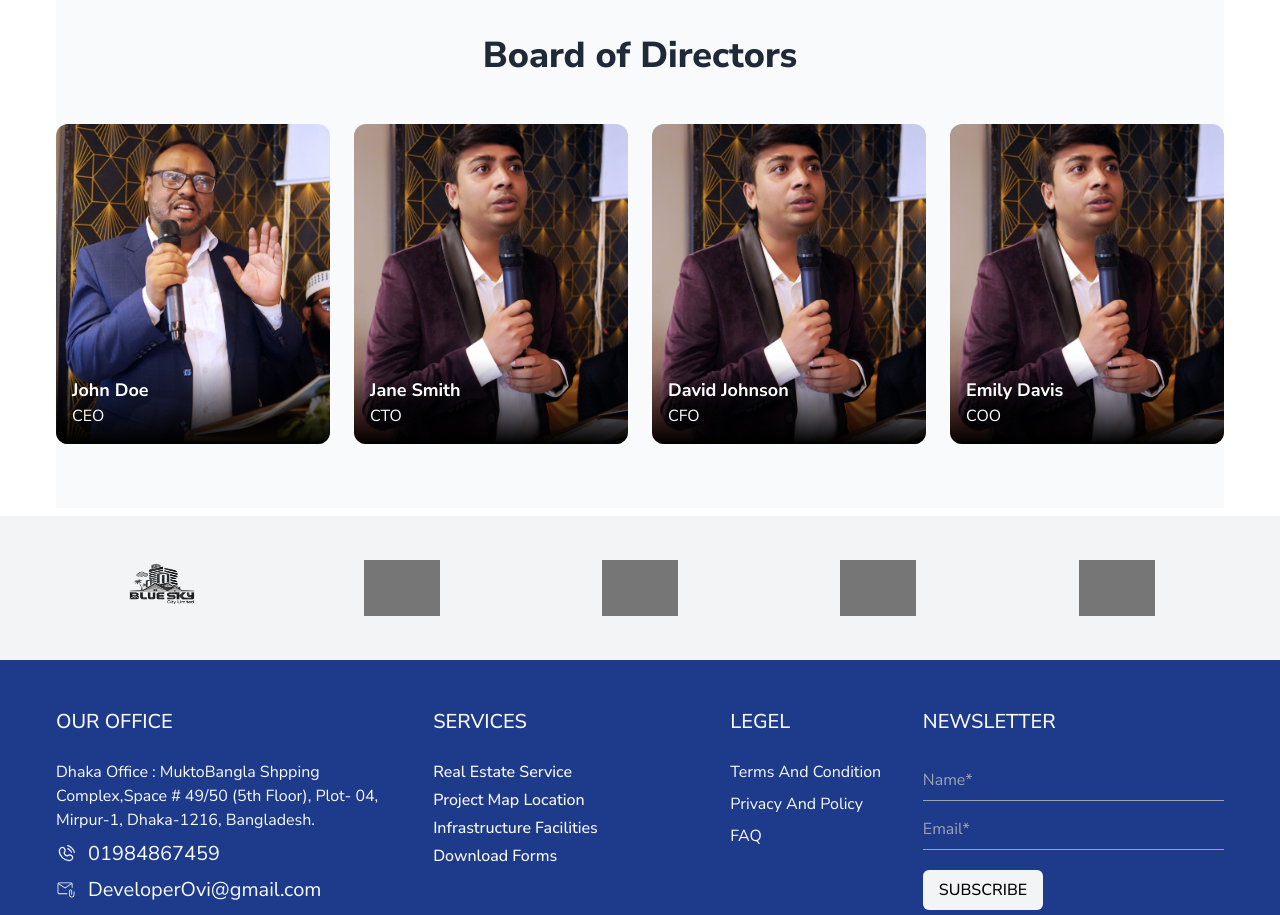
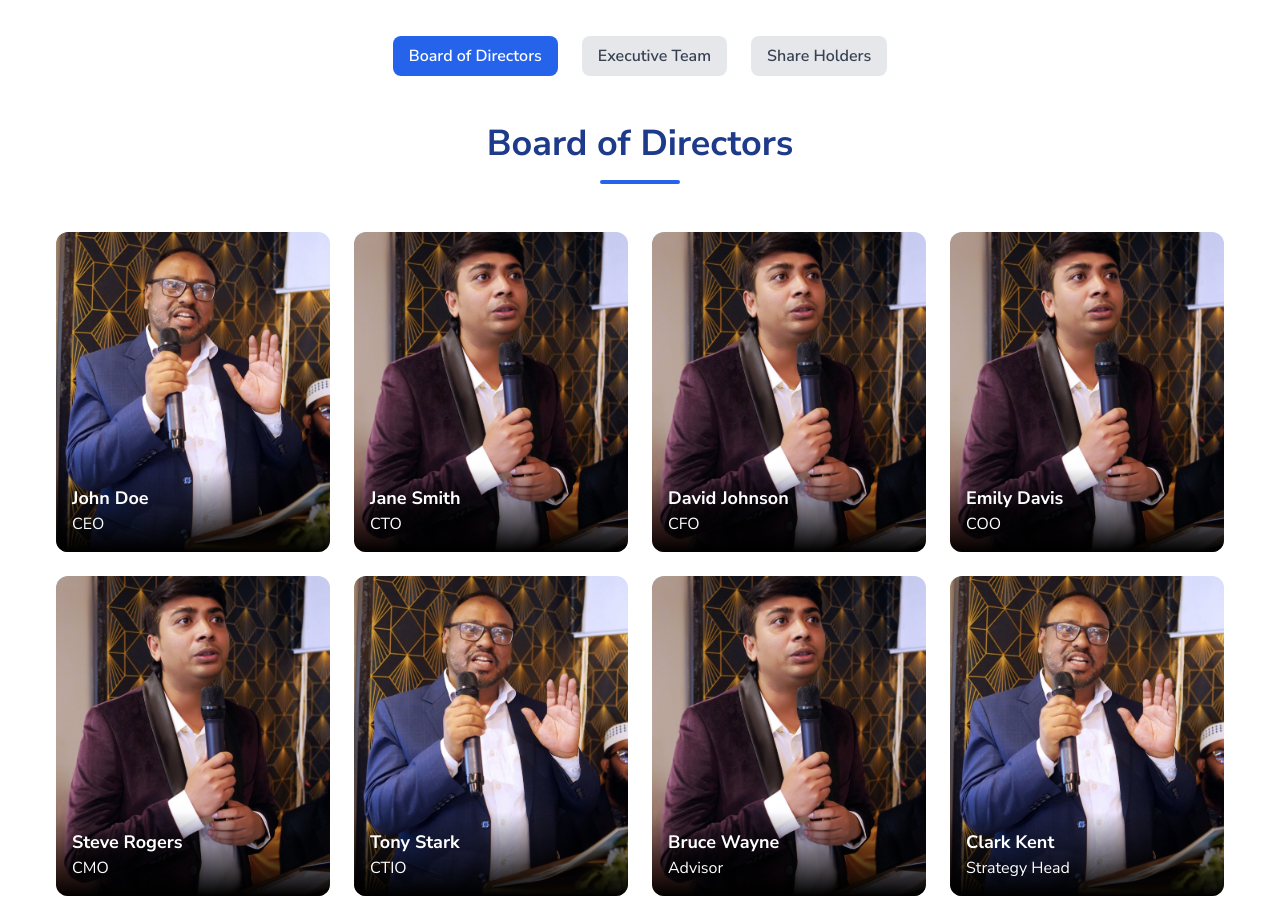
Before and after one commit to sabbir1257/blue_sky_font_end, a Next.js app: page /boardOfDirector in a window 1280 px wide. Shown: the part 260-1175 px from the top of the page. Built offline with nearby package versions, Linux system fonts and the light colour scheme; grey boxes are pictures that could not be loaded.

Commit message:
trem section update

```diff
--- a/public/datas/navbar/navbarLinks.tsx
+++ b/public/datas/navbar/navbarLinks.tsx
@@ -24,7 +24,6 @@ export const navLinks: TNavLinks[] = [
       },
       {
         name: 'Managing directing message',
-        // dynamic path
         path: '/chairmanMessage#managingDirector',
       },
       {
--- a/src/pages/boardOfDirector/index.tsx
+++ b/src/pages/boardOfDirector/index.tsx
@@ -1,76 +1,162 @@
 import Image from 'next/image';
 import Container from '@/components/ui/Container';
-import React from 'react';
+import React, { useState } from 'react';
+
+type Member = {
+  name: string;
+  title?: string;
+  image: string;
+};
+
+type TeamSection = {
+  title: string;
+  members: Member[];
+};
+
+const teamData: TeamSection[] = [
+  {
+    title: 'Board of Directors',
+    members: [
+      { name: 'John Doe', title: 'CEO', image: '/images/man2.jpg' },
+      { name: 'Jane Smith', title: 'CTO', image: '/images/man1.jpg' },
+      { name: 'David Johnson', title: 'CFO', image: '/images/man1.jpg' },
+      { name: 'Emily Davis', title: 'COO', image: '/images/man1.jpg' },
+      { name: 'Steve Rogers', title: 'CMO', image: '/images/man1.jpg' },
+      { name: 'Tony Stark', title: 'CTIO', image: '/images/man2.jpg' },
+      { name: 'Bruce Wayne', title: 'Advisor', image: '/images/man1.jpg' },
+      { name: 'Clark Kent', title: 'Strategy Head', image: '/images/man2.jpg' },
+      {
+        name: 'Diana Prince',
+        title: 'Operations',
+        image: '/images/woman1.jpg',
+      },
+      { name: 'Another One', title: 'Legal', image: '/images/man1.jpg' },
+      { name: 'Yet Another', title: 'Support', image: '/images/man1.jpg' },
+      { name: 'John Doe', title: 'CEO', image: '/images/man2.jpg' },
+      { name: 'Jane Smith', title: 'CTO', image: '/images/man1.jpg' },
+      { name: 'David Johnson', title: 'CFO', image: '/images/man1.jpg' },
+      { name: 'Emily Davis', title: 'COO', image: '/images/man1.jpg' },
+      { name: 'Steve Rogers', title: 'CMO', image: '/images/man1.jpg' },
+      { name: 'Tony Stark', title: 'CTIO', image: '/images/man2.jpg' },
+      { name: 'Bruce Wayne', title: 'Advisor', image: '/images/man1.jpg' },
+      { name: 'Clark Kent', title: 'Strategy Head', image: '/images/man2.jpg' },
+      {
+        name: 'Diana Prince',
+        title: 'Operations',
+        image: '/images/woman1.jpg',
+      },
+      { name: 'Another One', title: 'Legal', image: '/images/man1.jpg' },
+      { name: 'Yet Another', title: 'Support', image: '/images/man1.jpg' },
+    ],
+  },
+  {
+    title: 'Executive Team',
+    members: [
+      {
+        name: 'Michael Scott',
+        title: 'VP of Sales',
+        image: '/images/man2.jpg',
+      },
+      {
+        name: 'Pam Beesly',
+        title: 'Creative Director',
+        image: '/images/woman1.jpg',
+      },
+    ],
+  },
+  {
+    title: 'Share Holders',
+    members: [
+      { name: 'Dwight Schrute', image: '/images/man1.jpg' },
+      { name: 'Angela Martin', image: '/images/woman2.jpg' },
+    ],
+  },
+];
 
 const BoardDirector = () => {
+  const [selectedSection, setSelectedSection] = useState('Board of Directors');
+  const [visibleCount, setVisibleCount] = useState(8);
+
+  const currentSection = teamData.find(
+    (section) => section.title === selectedSection
+  );
+  const members = currentSection?.members || [];
+
+  const membersToShow = members.slice(0, visibleCount);
+
+  const handleShowMore = () => {
+    setVisibleCount((prev) => prev + 8);
+  };
+
+  const handleSectionChange = (title: string) => {
+    setSelectedSection(title);
+    setVisibleCount(8); // reset visible count on tab change
+  };
+
   return (
     <Container>
-      <div className="py-16 bg-gray-50 text-gray-900">
-        <h2 className="text-4xl font-extrabold text-gray-800 text-center mb-12">
-          Board of Directors
+      <div className="py-16  text-gray-900">
+        {/* Tabs */}
+        <nav className="flex justify-center space-x-6 mb-12">
+          {teamData.map((section) => (
+            <button
+              key={section.title}
+              onClick={() => handleSectionChange(section.title)}
+              className={`px-4 py-2 font-semibold rounded-lg ${
+                selectedSection === section.title
+                  ? 'bg-blue-600 text-white'
+                  : 'bg-gray-200 text-gray-700 hover:bg-gray-300'
+              }`}
+            >
+              {section.title}
+            </button>
+          ))}
+        </nav>
+
+        {/* Section Title */}
+        <div className="text-center my-12">
+          <h2 className="text-3xl md:text-4xl font-bold text-blue-900">
+            {currentSection?.title}
           </h2>
+          <div className="w-20 h-1 mx-auto mt-4 bg-blue-600 rounded-full"></div>
+        </div>
 
-        {/* Image Gallery Section */}
+        {/* Members Grid */}
         <div className="grid grid-cols-1 sm:grid-cols-2 md:grid-cols-4 gap-6">
-          <div className="group relative overflow-hidden h-80 md:h-[320px] rounded-xl">
+          {membersToShow.map((member, idx) => (
+            <div
+              key={idx}
+              className="group relative overflow-hidden h-80 md:h-[320px] rounded-xl"
+            >
               <Image
-              src="/images/man2.jpg"
-              alt="Director 1"
+                src={member.image}
+                alt={member.name}
                 width={400}
                 height={320}
                 className="w-full h-full object-cover group-hover:scale-110 transition-all duration-500"
               />
               <div className="absolute bottom-0 left-0 right-0 bg-gradient-to-t from-black to-transparent p-4">
-              <h3 className="text-white text-lg font-bold">John Doe</h3>
-              <p className="text-white">CEO</p>
+                <h3 className="text-white text-lg font-bold">{member.name}</h3>
+                <p className="text-white">{member?.title}</p>
               </div>
             </div>
-
-          <div className="group relative overflow-hidden h-80 md:h-[320px] rounded-xl">
-            <Image
-              src="/images/man1.jpg"
-              alt="Director 2"
-              width={400}
-              height={320}
-              className="w-full h-full object-cover group-hover:scale-110 transition-all duration-500"
-            />
-            <div className="absolute bottom-0 left-0 right-0 bg-gradient-to-t from-black to-transparent p-4">
-              <h3 className="text-white text-lg font-bold">Jane Smith</h3>
-              <p className="text-white">CTO</p>
-            </div>
+          ))}
         </div>
 
-          <div className="group relative overflow-hidden h-80 md:h-[320px] rounded-xl">
-            <Image
-              src="/images/man1.jpg"
-              alt="Director 3"
-              width={400}
-              height={320}
-              className="w-full h-full object-cover group-hover:scale-110 transition-all duration-500"
-            />
-            <div className="absolute bottom-0 left-0 right-0 bg-gradient-to-t from-black to-transparent p-4">
-              <h3 className="text-white text-lg font-bold">David Johnson</h3>
-              <p className="text-white">CFO</p>
+        {/* Show More Button */}
+        {visibleCount < members.length && (
+          <div className="mt-8 text-center">
+            <button
+              onClick={handleShowMore}
+              className="px-6 py-2 text-white bg-blue-600 hover:bg-blue-800 rounded-lg transition"
+            >
+              Show More
+            </button>
           </div>
-          </div>
-
-          <div className="group relative overflow-hidden h-80 md:h-[320px] rounded-xl">
-            <Image
-              src="/images/man1.jpg"
-              alt="Director 4"
-              width={400}
-              height={320}
-              className="w-full h-full object-cover group-hover:scale-110 transition-all duration-500"
-            />
-            <div className="absolute bottom-0 left-0 right-0 bg-gradient-to-t from-black to-transparent p-4">
-              <h3 className="text-white text-lg font-bold">Emily Davis</h3>
-              <p className="text-white">COO</p>
-            </div>
-          </div>
-        </div>
+        )}
       </div>
     </Container>
   );
-}
+};
 
 export default BoardDirector;
```
Lines whose indentation alone changed are shown as unchanged.
